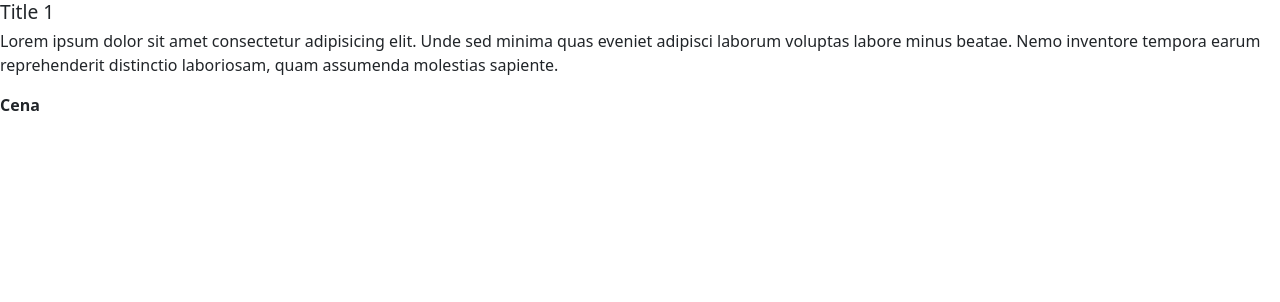
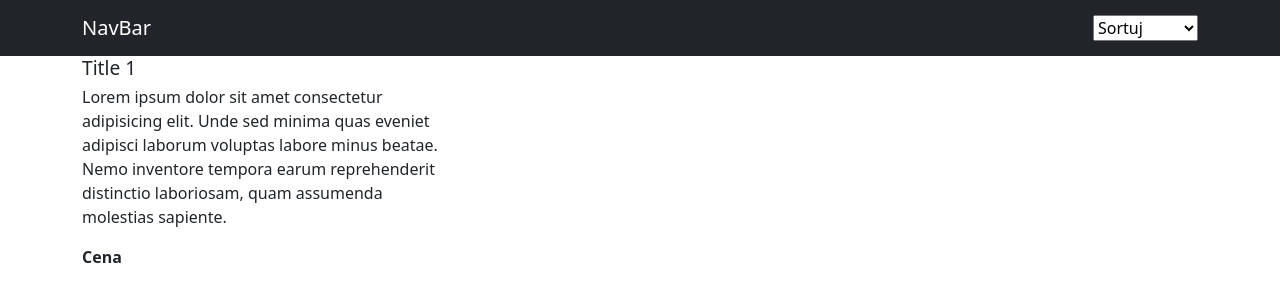
Before and after one commit to gromen/vue-search-and-sort, a Vue app: page / in a window 1280 px wide. Shown: the top 302 px of the page. Built offline with nearby package versions, Linux system fonts and the light colour scheme.

Commit message:
feature: add bootstrap navbar, containers, columns

```diff
--- a/src/App.vue
+++ b/src/App.vue
@@ -1,12 +1,16 @@
 <script setup lang="ts">
 import ProductCards from './components/ProductCards.vue'
+import HeaderMain from './components/HeaderMain.vue'
 </script>
 
 <template>
   <div id="app">
-    <main>
-      <ProductCards />
-    </main>
+    <HeaderMain />
+    <b-container fluid="md">
+      <b-row class="justify-content-md-center">
+        <ProductCards />
+      </b-row>
+    </b-container>
   </div>
 </template>
 
--- /dev/null
+++ b/src/components/HeaderMain.vue
@@ -0,0 +1,26 @@
+<template>
+  <b-navbar toggleable="lg" type="dark" variant="dark">
+    <b-container fluid="md">
+      <b-navbar-brand href="#">NavBar</b-navbar-brand>
+
+      <b-navbar-nav class="ml-auto text-white">
+        <b-form-select v-model="selected" :options="options"></b-form-select>
+      </b-navbar-nav>
+    </b-container>
+  </b-navbar>
+</template>
+
+<script lang="ts">
+export default {
+  data() {
+    return {
+      selected: null,
+      options: [
+        { value: null, text: 'Sortuj' },
+        { value: 'a', text: 'Najtańsze' },
+        { value: 'b', text: 'Najdroższe' },
+      ],
+    }
+  },
+}
+</script>
--- a/src/components/ProductCard.vue
+++ b/src/components/ProductCard.vue
@@ -1,5 +1,5 @@
 <template>
-  <div class="item">
+  <b-col col lg="4">
     <h3>
       <slot name="heading"></slot>
     </h3>
@@ -7,7 +7,7 @@
       <slot name="description"></slot>
     </p>
     <div><strong>Cena </strong><slot name="price"></slot></div>
-  </div>
+  </b-col>
 </template>
 
 <style scoped>
```
